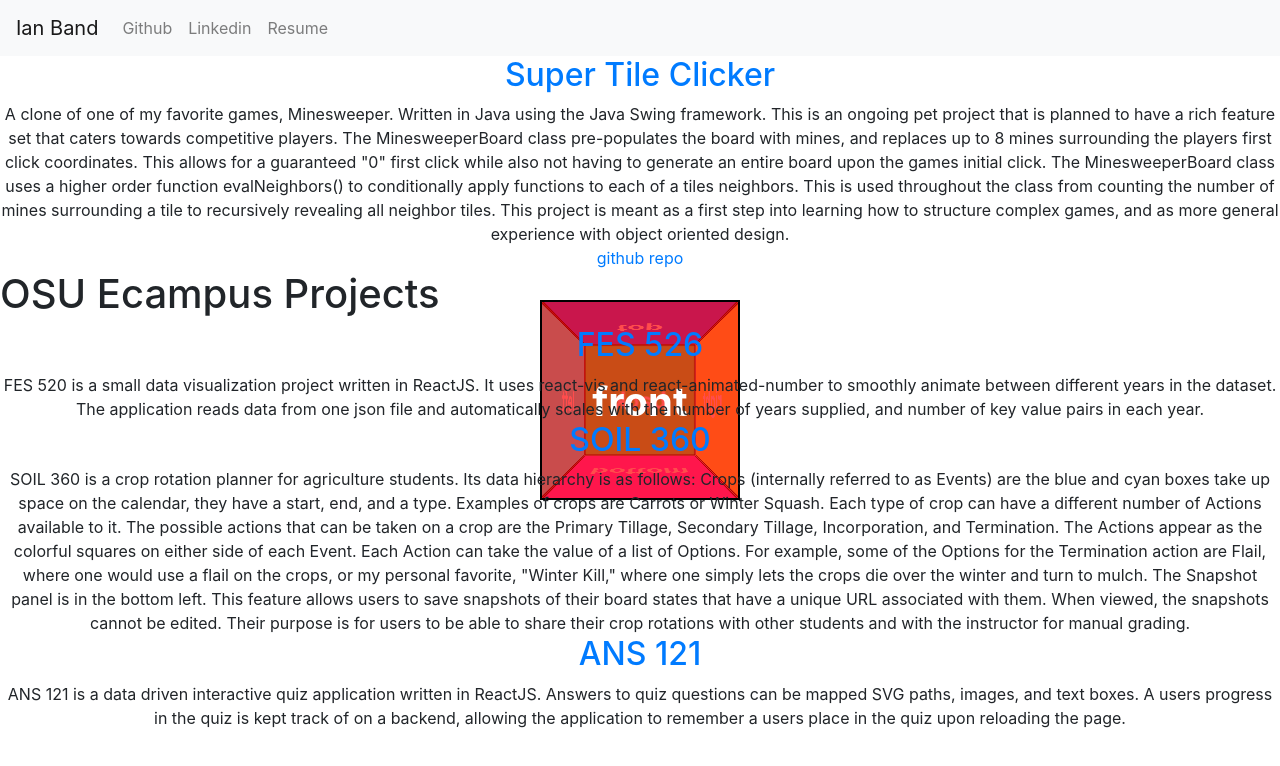
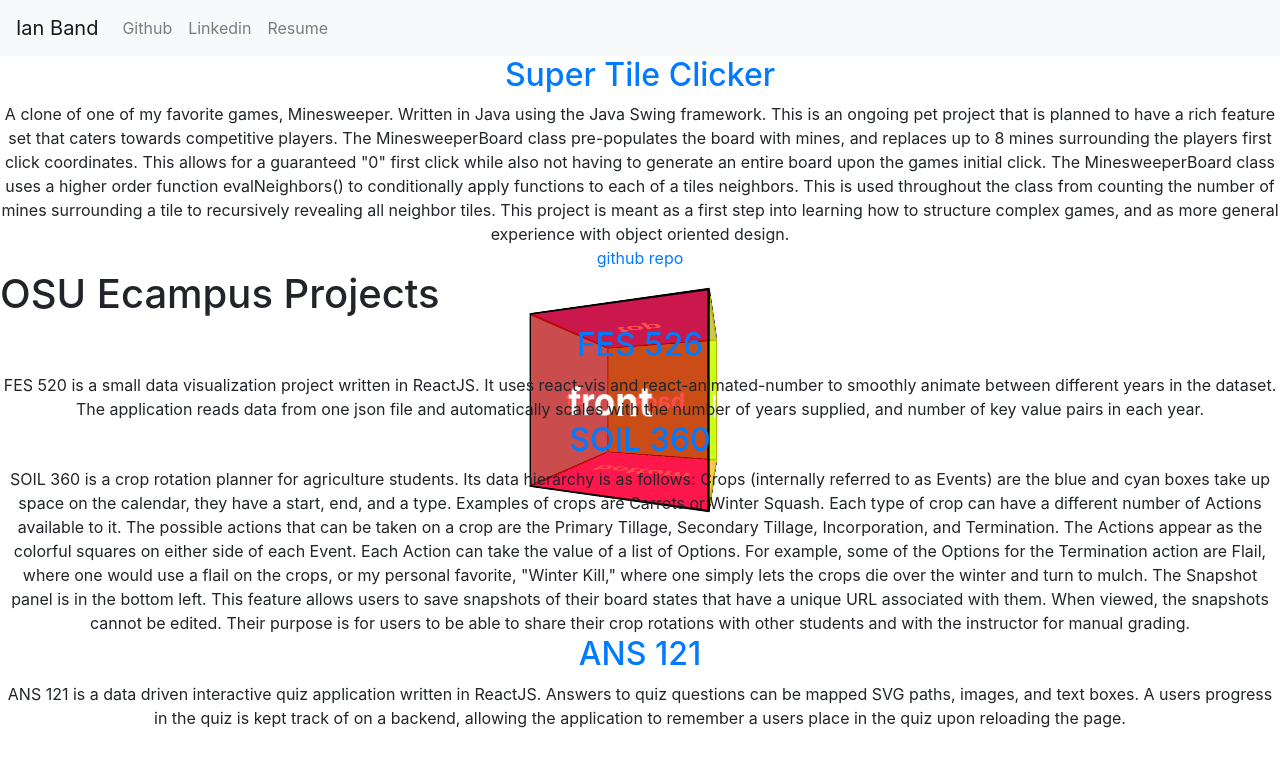
Before and after one commit to sinoftheta/portfolio-page-2, a React app: page / in a window 1280 px wide. Shown: the top 766 px of the page. Built offline with nearby package versions, Linux system fonts and the light colour scheme.

Commit message:
animation changes

```diff
--- a/src/assets/cube.css
+++ b/src/assets/cube.css
@@ -24,14 +24,14 @@
   animation-name: cube-rotate;
   animation-duration: 100s;
   animation-delay: var(--cube-keyframe, 0s);
-  animation-play-state: paused;
+  /*animation-play-state: paused;
   /*
   animation-iteration-count: infinite; actially we prob want this
   animation-direction: alternate-reverse;
   animation-timing-function: ease-in-out;
   */
 
-  transition: animation-delay 1s ease-in-out;
+  /*transition: animation-delay 1s ease-in-out; /*does not work....///*/
 
 }
 @keyframes cube-rotate{
@@ -42,7 +42,7 @@
   20%{
 
     /*bottom*/
-    transform: translateZ(-100px) rotateX(  90deg);
+    transform: translateZ(0x) rotateX(  90deg);
   }
   40%{
     /*right*/
@@ -54,7 +54,7 @@
   }
   80%{
     /*top*/
-    transform: translateZ(-100px) rotateX( -90deg);
+    transform: translateZ(100px) rotateX( -90deg);
   }
   100%{
     /*back*/
--- a/src/index.js
+++ b/src/index.js
@@ -51,5 +51,6 @@ const amountscrolled = () => {
 }
 
 window.onscroll = () =>{
-            document.documentElement.style.setProperty('--cube-keyframe', `-${amountscrolled()}s`);
+            //document.documentElement.style.setProperty('--cube-keyframe', `-${amountscrolled()}s`);
+            document.documentElement.style.setProperty('--cube-keyframe', `-${1}s`);
 }
```
